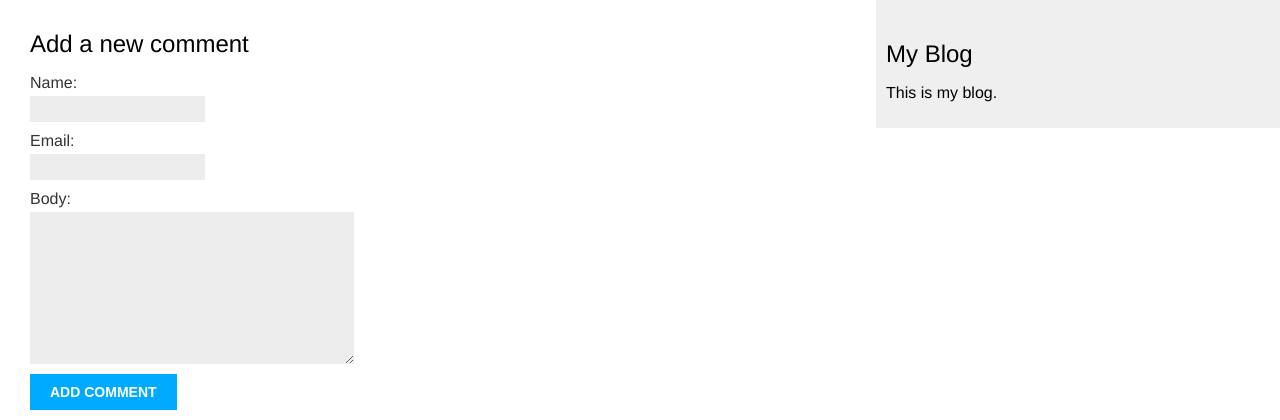
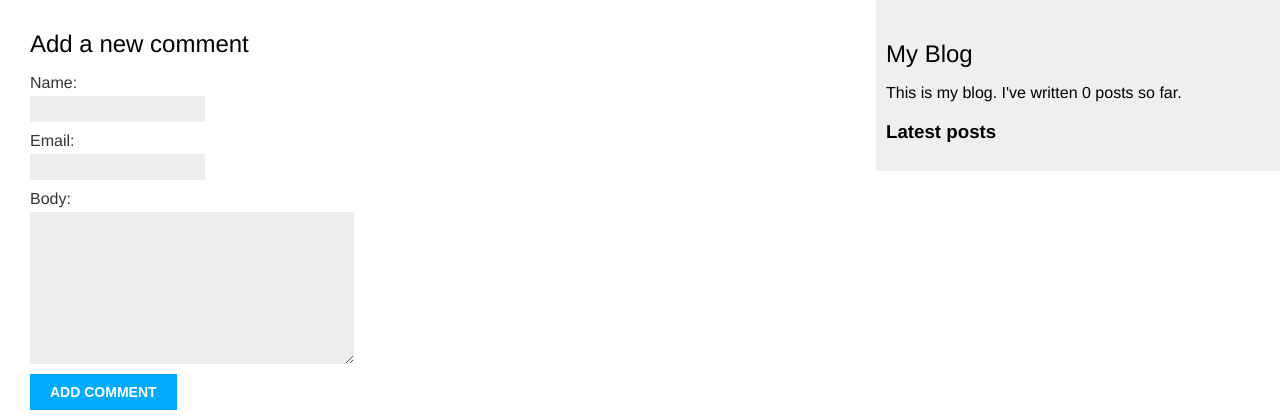
Before and after one commit to mjmichael73/django-blog, a Django app: template be/blog/templates/cms/post/comment.html in a window 1280 px wide. Shown: the top 420 px of the page. Run offline with Django 5.2, Linux system fonts and the light colour scheme; the template is opened without the code that fills it: values that come from a table or form of the project are taken from there, others are empty.

Commit message:
Added simple_tag and inclusion tags for sidebar

```diff
--- /dev/null
+++ b/be/blog/cms/templatetags/cms_tags.py
@@ -0,0 +1,15 @@
+from django import template
+from cms.models import Post
+
+register = template.Library()
+
+
+@register.simple_tag
+def total_posts():
+    return Post.published.count()
+
+
+@register.inclusion_tag("cms/post/latest_posts.html")
+def show_latest_posts(count=5):
+    latest_posts = Post.published.order_by('-publish')[:count]
+    return {"latest_posts": latest_posts}
--- a/be/blog/templates/cms/base.html
+++ b/be/blog/templates/cms/base.html
@@ -1,3 +1,4 @@
+{% load cms_tags %}
 {% load static %}
 
 <!DOCTYPE html>
@@ -21,7 +22,12 @@
     </h2>
     <p>
         This is my blog.
+        I've written {% total_posts %} posts so far.
     </p>
+    <h3>
+        Latest posts
+    </h3>
+    {% show_latest_posts %}
 </div>
 </body>
 </html>
--- /dev/null
+++ b/be/blog/templates/cms/post/latest_posts.html
@@ -0,0 +1,7 @@
+<ul>
+    {% for post in latest_posts %}
+    <li>
+        <a href="{{ post.get_absolute_url }}">{{ post.title }}</a>
+    </li>
+    {% endfor %}
+</ul>
```
Also changed, not shown: be/blog/cms/templatetags/__init__.py (added).
